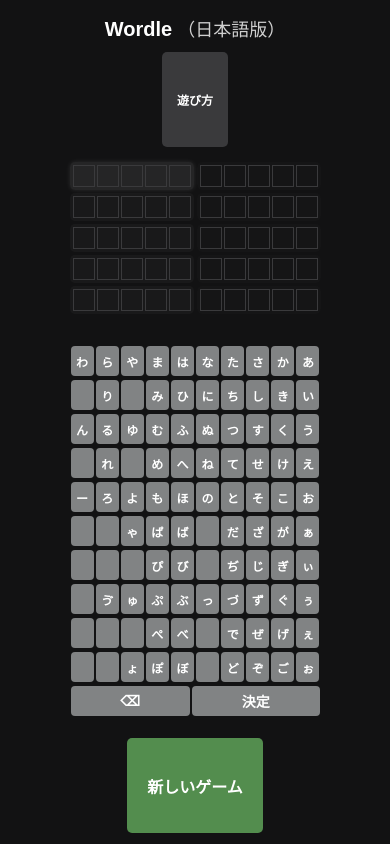
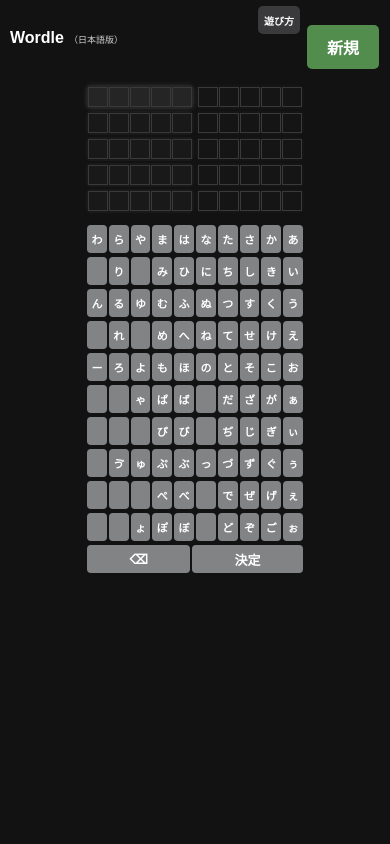
Before and after one commit to 123yoshidandy/wordle, a plain HTML site: page index.html in a window 390 px wide. Drawn offline with Linux system fonts and the light colour scheme.

Commit message:
ヘッダーを追加し、ボタンのレイアウトを整理。アニメーション速度を調整し、スタイルを微調整。新規ゲームボタンのイベントリスナーを修正。

```diff
--- a/index.html
+++ b/index.html
@@ -8,10 +8,17 @@
 </head>
 <body>
     <div class="container">
-        <h1>Wordle<span class="jp-title">（日本語版）</span></h1>
-        <button id="info-button" class="info-button">遊び方</button>
+        <div class="header">
+            <div class="title-container">
+                <h1>Wordle<span class="jp-title">（日本語版）</span></h1>
+            </div>
+            <div class="buttons-container">
+                <button id="info-button" class="info-button">遊び方</button>
+                <button id="new-game" class="control-button">新規</button>
+            </div>
+        </div>
         <div id="info-modal" class="hidden">
-            <div class="modal-content">>
+            <div class="modal-content">
                 <h2>遊び方</h2>
                 <p>5文字のひらがなの単語を当ててください。10回まで挑戦できます。</p>
                 <div class="example">
@@ -177,7 +184,6 @@
             </div>
         </div>
         <div id="message"></div>
-        <button id="new-game">新しいゲーム</button>
     </div>
     <script src="words.js"></script>
     <script src="script.js"></script>
--- a/script.js
+++ b/script.js
@@ -168,8 +168,8 @@
                 setTimeout(() => {
                     tile.classList.add(status);
                     updateKeyboard(letter, status);
-                }, 250);
-            }, i * 300); // アニメーション速度を速くする
+                }, 150);
+            }, i * 200); // アニメーション速度をさらに速く
         }
 
         state.currentRow++;
@@ -178,7 +178,7 @@
         // 少し遅延してから次の行にフォーカスを移す
         setTimeout(() => {
             updateCurrentRowFocus();
-        }, 1500);
+        }, 800);
     }
 
     // キーボードの色を更新
@@ -213,7 +213,7 @@
                 state.gameOver = true;
                 return;
             }
-        }, 3000);
+        }, 1500);
     }
 
     // メッセージ表示
@@ -227,7 +227,7 @@
             setTimeout(() => {
                 messageEl.textContent = '';
             }, 300);
-        }, 4000);
+        }, 2500);
     }
 
     // 新しいゲームを開始
@@ -264,7 +264,7 @@
     }
 
     // 新しいゲームボタンのイベントリスナー
-    document.getElementById('new-game').addEventListener('click', startNewGame);
+    document.querySelector('.control-button').addEventListener('click', startNewGame);
 
     // ヘルプモーダルのセットアップ
     function setupModal() {
--- a/styles.css
+++ b/styles.css
@@ -19,12 +19,12 @@
     display: flex;
     flex-direction: column;
     align-items: center;
-    padding: 10px;
+    padding: 5px 10px;
 }
 
 h1 {
-    margin: 10px 0 20px;
-    text-align: center;
+    margin: 0;
+    text-align: left;
     font-size: 32px;
 }
 
@@ -32,8 +32,8 @@
     display: grid;
     grid-template-columns: repeat(2, 1fr);
     grid-template-rows: repeat(5, 1fr);
-    gap: 10px;
-    margin-bottom: 30px;
+    gap: 8px;
+    margin-bottom: 20px;
     width: 100%;
 }
 
@@ -42,7 +42,7 @@
     grid-template-columns: repeat(5, 1fr);
     gap: 5px;
     width: 100%;
-    padding: 5px;
+    padding: 3px;
     position: relative;
 }
 
@@ -153,19 +153,22 @@
 }
 
 #message {
-    margin: 20px 0;
-    height: 30px;
+    margin: 10px 0;
+    height: auto;
     text-align: center;
     font-weight: bold;
     position: fixed;
-    bottom: 80px;
-    left: 0;
-    right: 0;
-    background-color: rgba(0, 0, 0, 0.7);
-    padding: 10px;
+    bottom: 70px;
+    left: 10px;
+    right: 10px;
+    background-color: rgba(0, 0, 0, 0.8);
+    padding: 8px;
     border-radius: 5px;
     z-index: 100;
-    transition: opacity 0.3s ease;
+    transition: all 0.3s ease;
+    max-width: 500px;
+    margin-left: auto;
+    margin-right: auto;
 }
 
 #new-game {
@@ -199,6 +202,41 @@
 
 .info-button:hover {
     background-color: #538d4e;
+}
+
+.header {
+    display: flex;
+    justify-content: space-between;
+    align-items: center;
+    width: 100%;
+    margin-bottom: 15px;
+}
+
+.title-container {
+    flex: 1;
+}
+
+.buttons-container {
+    display: flex;
+    gap: 10px;
+}
+
+.control-button {
+    padding: 8px 15px;
+    background-color: #538d4e;
+    border: none;
+    border-radius: 5px;
+    color: white;
+    font-weight: bold;
+    cursor: pointer;
+    transition: background-color 0.3s;
+    white-space: nowrap;
+    font-size: 14px;
+    height: auto;
+}
+
+.control-button:hover {
+    background-color: #62a75c;
 }
 
 #info-modal {
@@ -287,9 +325,9 @@
 
 @media (max-width: 650px) {
     .tile {
-        width: 28px;
-        height: 28px;
-        font-size: 14px;
+        width: 26px;
+        height: 26px;
+        font-size: 13px;
         border-width: 1px;
     }
 
@@ -305,51 +343,89 @@
     }
 
     h1 {
-        font-size: 24px;
-        margin: 5px 0 10px;
+        font-size: 20px;
+    }
+
+    .jp-title {
+        font-size: 12px;
+    }
+
+    .info-button, .control-button {
+        padding: 6px 10px;
+        font-size: 12px;
     }
 
     #board {
-        gap: 5px;
+        gap: 4px;
+        margin-bottom: 15px;
     }
 
     #board > .row {
-        padding: 3px;
+        padding: 2px;
     }
 
     .row {
         gap: 2px;
     }
+
+    #game-container {
+        margin-top: 5px;
+    }
 }
 
 @media (max-width: 400px) {
     .tile {
-        width: 22px;
-        height: 22px;
-        font-size: 10px;
+        width: 20px;
+        height: 20px;
+        font-size: 9px;
     }
 
     button {
-        height: 30px;
-        min-width: 18px;
-        font-size: 12px;
+        height: 28px;
+        min-width: 16px;
+        font-size: 11px;
         margin: 1px;
     }
 
     .wide-button {
-        font-size: 14px;
+        font-size: 13px;
     }
 
     h1 {
-        font-size: 20px;
+        font-size: 16px;
+    }
+
+    .jp-title {
+        font-size: 9px;
+    }
+
+    .info-button, .control-button {
+        padding: 4px 6px;
+        font-size: 10px;
     }
 
     #board {
-        gap: 3px;
+        gap: 2px;
+        margin-bottom: 10px;
     }
 
     .row {
-        gap: 2px;
+        gap: 1px;
+        padding: 1px;
+    }
+
+    #message {
+        font-size: 12px;
+        padding: 6px;
+        bottom: 60px;
+    }
+
+    .header {
+        margin-bottom: 10px;
+    }
+
+    .buttons-container {
+        gap: 5px;
     }
 }
 
```
